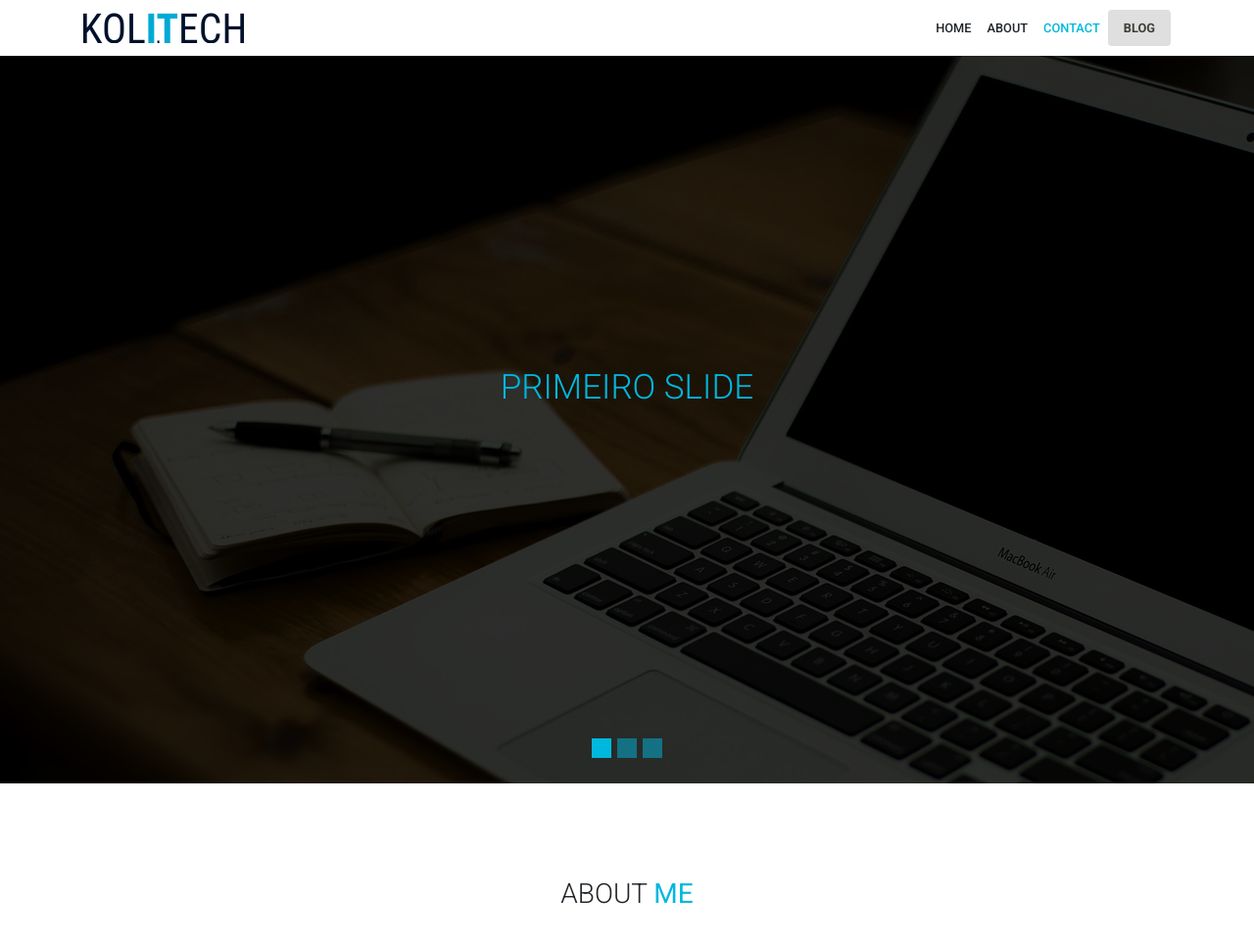
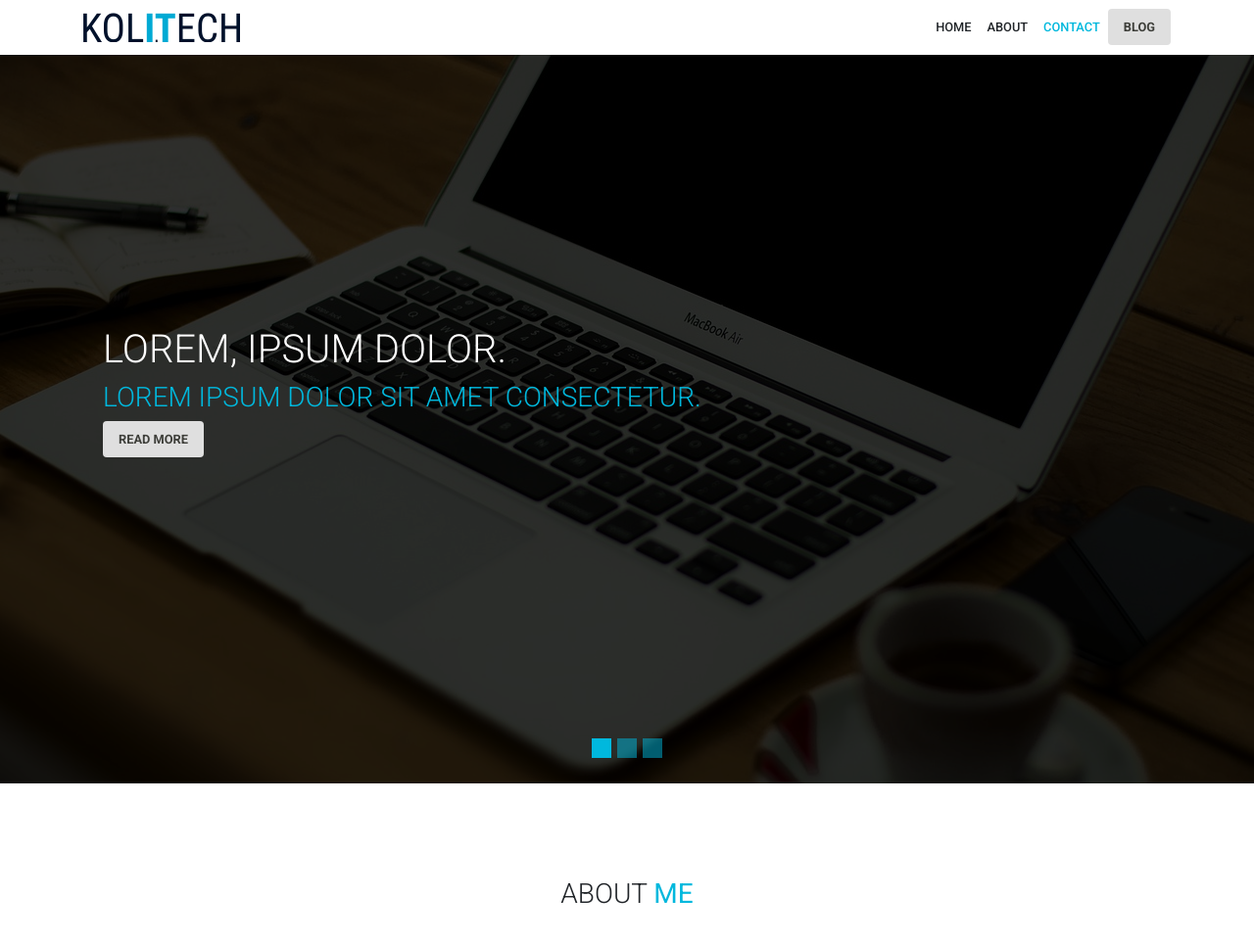
Before and after one commit to DATADF/kolitech-wp, a PHP site: page / in a window 1280 px wide. Shown: the top 964 px of the page at 98% size. Run offline with PHP 8.4, Linux system fonts and the light colour scheme; some libraries are stand-ins or nearby versions.

Commit message:
Scroll / hero / logo

```diff
--- a/index.html
+++ b/index.html
@@ -16,17 +16,17 @@
 
     <link rel="stylesheet" href="css/compressed/style.min.css">
   </head>
-  <body data-spy='scroll' data-target='#navbarResponsive' data-offset="100">
+  <body data-spy='scroll' data-target='#scroll' data-offset="100">
 
     <!-- Navgation -->
-    <nav class="navbar navbar-expand-lg navbar-light bg-light fixed-top">
+    <nav class="scroll navbar navbar-expand-lg navbar-light bg-light fixed-top">
         <div class="container">
             <a class="navbar-brand" href="/"><img src="image/logo.svg" alt=""></a>
-            <button class="navbar-toggler" type="button" data-toggle="collapse" data-target="#navbarResponsive">
+            <button class="navbar-toggler" type="button" data-toggle="collapse" data-target="#scroll">
                 <span class="navbar-toggler"><i class="fas fa-bars"></i></span>
             </button>
 
-            <div class="collapse navbar-collapse" id="navbarResponsive">
+            <div class="collapse navbar-collapse" id="scroll">
                 <ul class="navbar-nav ml-auto">
                     <li class="nav-item">
                         <a href="#home" class="nav-link">Home</a>
@@ -49,23 +49,27 @@
     <section id="home" class="hero">
 
         <div id="carouselExampleIndicators" class="carousel slide" data-ride="carousel">
+            <div class="container">
                 <ol class="carousel-indicators">
                     <li data-target="#carouselExampleIndicators" data-slide-to="0" class="active"></li>
                     <li data-target="#carouselExampleIndicators" data-slide-to="1"></li>
                     <li data-target="#carouselExampleIndicators" data-slide-to="2"></li>
                 </ol>
-            <div class="carousel-inner">
+                <div class="scroll carousel-inner">
                     <div class="carousel-item active">
-                    <h1>Primeiro slide</h1>
+                        <h1>Lorem, ipsum dolor.</h1>
+                        <h2>Lorem ipsum dolor sit amet consectetur.</h2>
+                        <a href="#contact" class="btn btn-my">Read More</a>
                     </div>
                     <div class="carousel-item">
-                    <h1>Segundo slide</h1>
+                        <h1>Lorem ipsum dolor sit .</h1>
+                        <h2>Lorem ipsum dolor sit amet consectetur adipisicing elit.</h2>
+                        <a href="#contact" class="btn btn-my">Read More</a>
                     </div>
-                <div class="carousel-item">
-                    <h1>Terceiro slide</h1>
-                </div>
-                <div class="carousel-item">
-                    <h1>Quarto slide</h1>
+                    <div class="carousel-item ">
+                        <h1>Lorem ipsum.</h1>
+                        <h2>Lorem ipsum dolor sit amet consectetur.</h2>
+                        <a href="#contact" class="btn btn-my">Read More</a>
                     </div>
                 </div>
                 <!-- <a class="carousel-control-prev" href="#carouselExampleIndicators" role="button" data-slide="prev">
@@ -77,6 +81,8 @@
                     <span class="sr-only">Next</span>
                 </a> -->
             </div>
+        </div>
+
     </section>
 
     <section id="about" class="about py-5">
--- a/js/scroll-suave.js
+++ b/js/scroll-suave.js
@@ -1,4 +1,4 @@
-const menuItem = document.querySelectorAll('.navbar a[href^="#"]');
+const menuItem = document.querySelectorAll('.scroll a[href^="#"]');
 
 menuItem.forEach(item => {
     item.addEventListener('click', scrollToIdOnClick);
--- a/scss/partials/_hero.scss
+++ b/scss/partials/_hero.scss
@@ -7,20 +7,28 @@
     display: flex;
     align-items: center;
     background-image: url('../../image/home-office.jpg');
+    background-attachment: fixed;
+    background-position: center;
+    background-origin: border-box;
 
-
+    h1 {
+        font-size: 2.5rem;
+        color: $white;
+    }
 
     .carousel {
         width: 100%;
         height: 100vh;
         display: flex;
         align-items: center;
+        justify-content: flex-start;
         color: $primary;
         background: rgba(0, 0, 0, 0.8);
     }
 
-    .carousel-inner {
-        text-align: center;
+    .carousel-inner,
+    h2 {
+        text-align: left;
     }
 
     .carousel-indicators {
@@ -30,4 +38,10 @@
             background-color: $my-blue;
         }
     }
+
+    .carousel-item {
+        width: 100%;
+        padding: 20px;
+
+    }
 }
--- a/scss/partials/_navbar.scss
+++ b/scss/partials/_navbar.scss
@@ -9,8 +9,9 @@
 
 
     .navbar-brand {
+        width: 200px;
         img {
-            width: 60%;
+            width: 80%;
         }
     }
 
```
Also changed, not shown: css/style.css (+24 -3 lines), css/compressed/style.min.css, 2 other files. Lines whose indentation alone changed are shown as unchanged.
